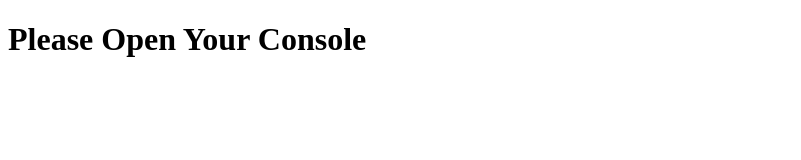
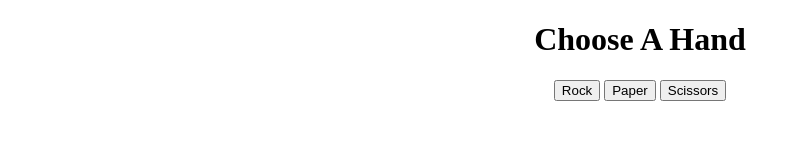
Before and after one commit to danielsebastianc/rock-paper-scissors, a plain HTML site: page index.html in a window 1280 px wide. Shown: the whole page, without its empty margins (0-801 px from the left). Drawn offline with Linux system fonts and the light colour scheme.

Commit message:
add buttons to index and add css file

```diff
--- a/index.html
+++ b/index.html
@@ -3,10 +3,17 @@
 <head>
     <meta charset="UTF-8">
     <meta name="viewport" content="width=device-width, initial-scale=1.0">
-    <title>Document</title>
+    <title>Rock Paper Scissor</title>
     <script src="script.js"></script>
+    <link rel="stylesheet" href="style.css">
 </head>
 <body>
-    <h1>Please Open Your Console</h1>
+    <div class="container">
+        <h1 class="title">Choose A Hand</h1>
+        <button>Rock</button>
+        <button>Paper</button>
+        <button>Scissors</button>
+        <div class="result"></div>
+    </div>
 </body>
 </html>
--- /dev/null
+++ b/style.css
@@ -0,0 +1,3 @@
+.container {
+    text-align: center;
+}
```
